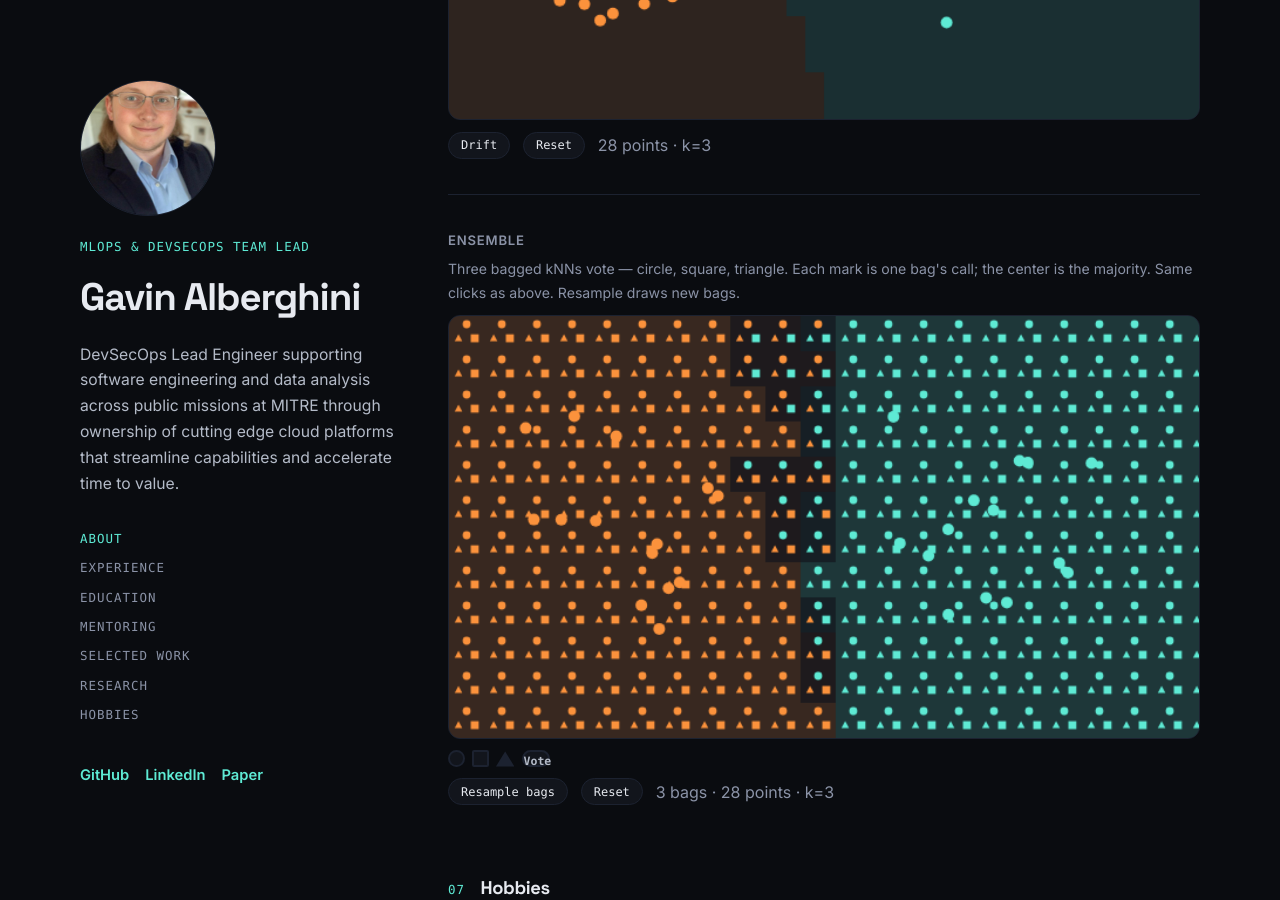
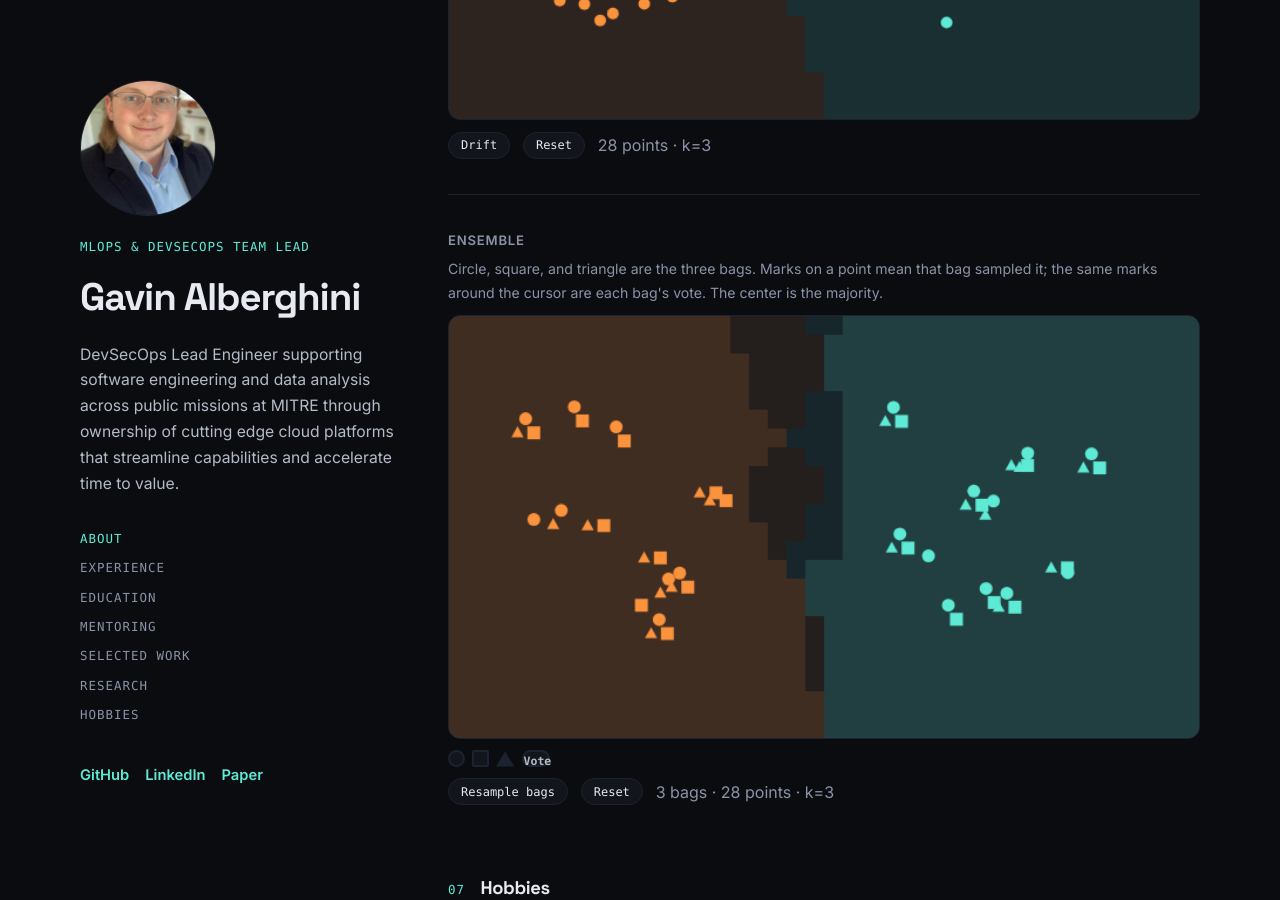
Before and after one commit to gavinjalberghini/alberghini, a Jekyll site: the page built from index.html, in a window 1280 px wide and 900 px high, scrolled down 3283 px. Built offline with Jekyll 4.4.1, drawn with Linux system fonts in a browser that asks for light colours; part of the change alters nothing that is shown.

Commit message:
Show bag shapes on sampled points, not as a field grid.
Co-authored-by: Cursor <cursoragent@cursor.com>

```diff
--- a/assets/js/site.js
+++ b/assets/js/site.js
@@ -347,11 +347,15 @@
       };
     }
 
+    function bagHas(bag, point) {
+      return bag.indexOf(point) !== -1;
+    }
+
     function draw() {
       var w = canvas.width;
       var h = canvas.height;
-      var step = 30;
-      var x, y, votes, agree, c, i, pos;
+      var step = 16;
+      var x, y, votes, agree, c, i, pos, used;
       ctx.clearRect(0, 0, w, h);
       for (y = 0; y < h; y += step) {
         for (x = 0; x < w; x += step) {
@@ -362,18 +366,25 @@
           });
           ctx.fillStyle = c
             ? agree
-              ? "rgba(94, 234, 212, 0.16)"
-              : "rgba(94, 234, 212, 0.05)"
+              ? "rgba(94, 234, 212, 0.2)"
+              : "rgba(94, 234, 212, 0.08)"
             : agree
-              ? "rgba(251, 146, 60, 0.16)"
-              : "rgba(251, 146, 60, 0.05)";
+              ? "rgba(251, 146, 60, 0.2)"
+              : "rgba(251, 146, 60, 0.08)";
           ctx.fillRect(x, y, step, step);
-          for (i = 0; i < nBags; i += 1) {
-            pos = markAt(x + step / 2, y + step / 2, i, 8);
-            drawMark(i, pos.x, pos.y, 3.4, labelColor(votes[i]));
-          }
         }
       }
+      points.forEach(function (p) {
+        used = 0;
+        for (i = 0; i < nBags; i += 1) {
+          if (bagHas(bags[i], p)) used += 1;
+        }
+        for (i = 0; i < nBags; i += 1) {
+          if (!bagHas(bags[i], p)) continue;
+          pos = markAt(p.x * w, p.y * h, i, used > 1 ? 8 : 0);
+          drawMark(i, pos.x, pos.y, 5.5, labelColor(p.label));
+        }
+      });
       if (cursor) {
         votes = votesAt(cursor.x, cursor.y);
         paintVotes(votes);
@@ -391,12 +402,6 @@
       } else if (voteRow) {
         voteRow.hidden = true;
       }
-      points.forEach(function (p) {
-        ctx.beginPath();
-        ctx.arc(p.x * w, p.y * h, 5, 0, Math.PI * 2);
-        ctx.fillStyle = labelColor(p.label);
-        ctx.fill();
-      });
     }
 
     function setStatus() {
--- a/index.html
+++ b/index.html
@@ -179,9 +179,9 @@ permalink: /
     <div class="drift-head">
       <p class="subhead drift-label">Ensemble</p>
       <p class="muted drift-help">
-        Three bagged kNNs vote — circle, square, triangle. Each mark
-        is one bag's call; the center is the majority. Same clicks as
-        above. Resample draws new bags.
+        Circle, square, and triangle are the three bags. Marks on a
+        point mean that bag sampled it; the same marks around the
+        cursor are each bag's vote. The center is the majority.
       </p>
     </div>
     <canvas class="drift-canvas" width="640" height="360" aria-label="Interactive bagged kNN ensemble sketch"></canvas>
```
